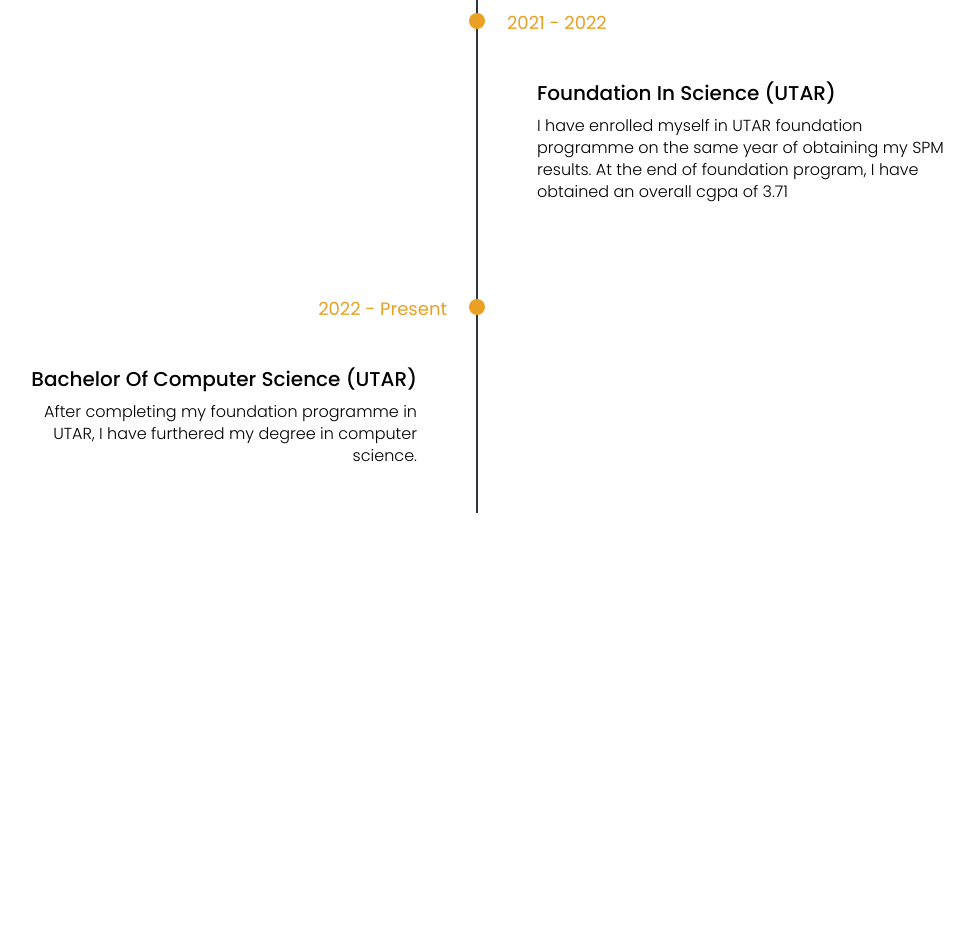
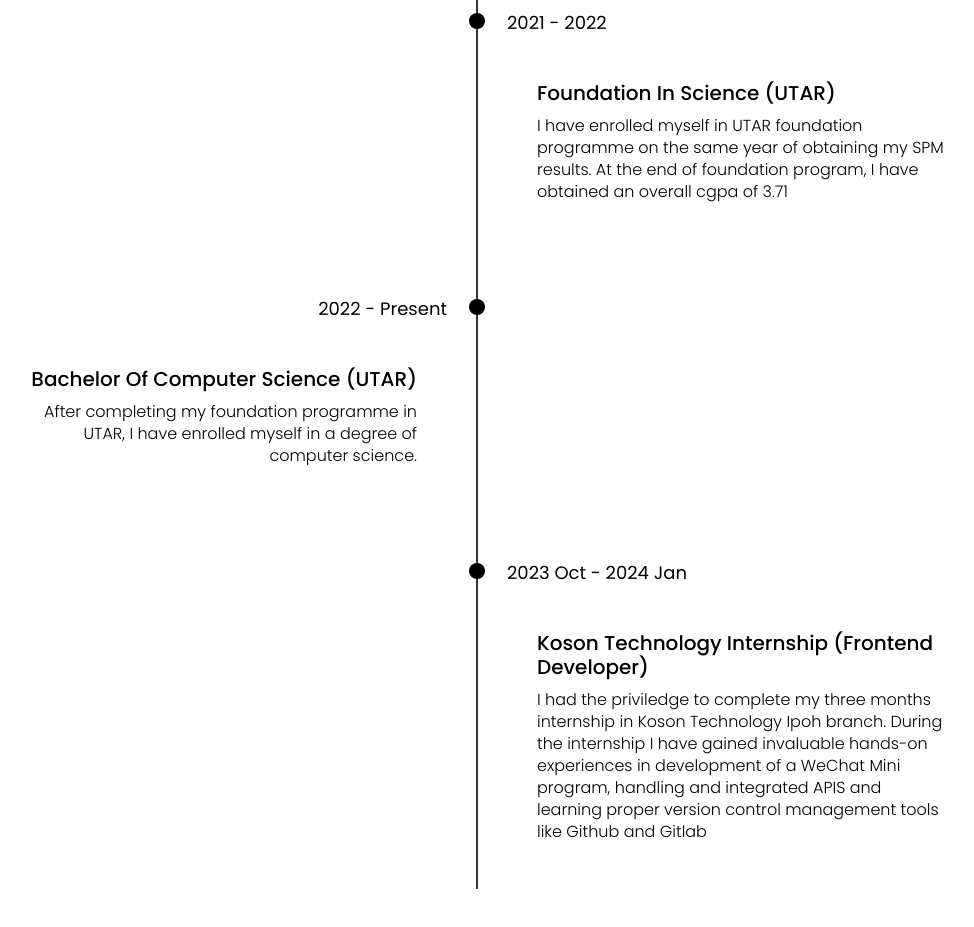
Before and after one commit to kshen0414/Portfolio, a plain HTML site: page index.html in a window 1280 px wide. Shown: the part 1761-2688 px from the top of the page, without its empty margins (163-1137 px from the left). Before the commit the page ends 2374 px from the top, so only its background shows below. Drawn offline with nearby package versions, Linux system fonts and the light colour scheme.

Commit message:
modified personal experiences and added a ppt into assets folder

```diff
--- a/index.html
+++ b/index.html
@@ -38,7 +38,7 @@
   <!-- Main Navbar -->
   <nav class="navbar navbar-expand-lg navbar-light bg-white py-3">
     <div class="container-fluid">
-      <a class="navbar-brand" href="#"><span class="fw-bolder text-primary">Welcome to my portfolio page</span></a>
+      <a class="navbar-brand" href="#"><span class="fw-bolder text-primary">Kok Shen's Portfolio</span></a>
 
       <button class="navbar-toggler" type="button" data-bs-toggle="collapse" data-bs-target="#navbarSupportedContent"
         aria-controls="navbarSupportedContent" aria-expanded="false" aria-label="Toggle navigation">
@@ -122,7 +122,7 @@
         <div class="col-xxl-8">
           <div class="text-center-my-5">
             <h2 class="display-5 fw-bolder"><span class="text-gradient d-inline">About Me</span></h2>
-            <p class="lead fw-light mb-4">My name is Chang Kok Shen and I am a software developer.</p>
+            <p class="lead fw-light mb-4">My name is Chang Kok Shen and I am a passionate computer science student</p>
             <p class="text-muted">I am constanly learning new technology and software development practices and techiques everyday!</p>
             <div class="d-flex justify-content-center fs-2 gap-4">
               <!-- <a class="text-gradient" href="#!"><i class="bi bi-twitter"></i></a> -->
@@ -167,7 +167,17 @@
       <div class="timeline-date">2022 - Present</div>
       <div class="timeline-content">
         <h3>Bachelor of Computer Science (UTAR)</h3>
-        <p>After completing my foundation programme in UTAR, I have furthered my degree in computer science.</p>
+        <p>After completing my foundation programme in UTAR, I have enrolled myself in a degree of computer science.</p>
+      </div>
+    </div>
+
+    <!-- fourth timeline -->
+    <div class="timeline-item">
+      <div class="timeline-dot"></div>
+      <div class="timeline-date">2023 Oct - 2024 Jan</div>
+      <div class="timeline-content">
+        <h3>Koson Technology Internship (Frontend developer)</h3>
+        <p>I had the priviledge to complete my three months internship in Koson Technology Ipoh branch. During the internship I have gained invaluable hands-on experiences in development of a WeChat Mini program, handling and integrated APIS and learning proper version control management tools like Github and Gitlab</p>
       </div>
     </div>
 
--- a/style.css
+++ b/style.css
@@ -45,7 +45,8 @@ body{
 .timeline-dot{
 	height: 16px;
 	width: 16px;
-	background-color: #eaa023;
+	/* background-color: #eaa023; */
+	background-color: black;
 	position: absolute;
 	left: calc(50% - 8px);
 	border-radius: 50%;
@@ -53,7 +54,8 @@ body{
 }
 .timeline-date{
 	font-size: 18px;
-	color: #eaa023;
+	/* color: #eaa023; */
+	color: black;
 	margin:6px 0 15px;
 }
 .timeline-content{
```
Also changed, not shown: 1 other file.
